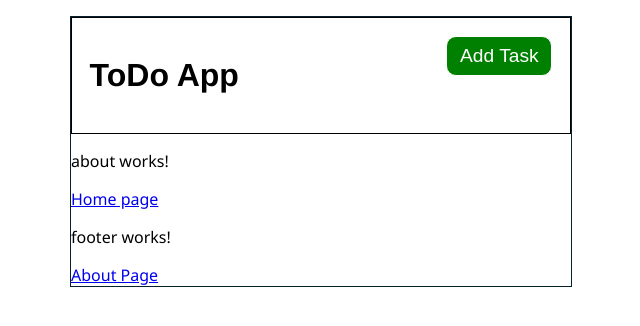
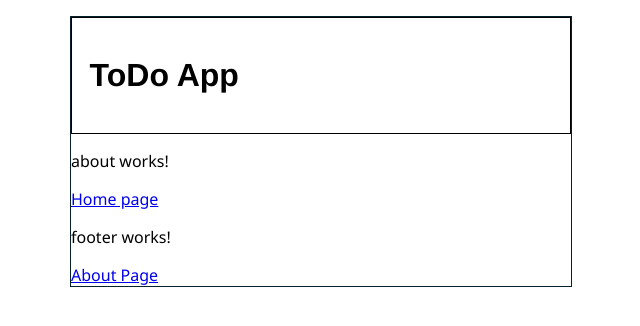
Before and after one commit to david-lafontant/todo-angular, an Angular app: page /about in a window 1280 px wide. Shown: the top 326 px of the page, without its empty margins (319-959 px from the left). Built offline with nearby package versions, Linux system fonts and the light colour scheme.

Commit message:
Add conditional rendering to the button

```diff
--- a/src/app/components/header/header.component.html
+++ b/src/app/components/header/header.component.html
@@ -1,4 +1,4 @@
 <header>
   <h1>{{ title }}</h1>
-  <app-button color="{{showAddTask? 'red': 'green'}}" text="{{showAddTask? 'Close': 'Add Task'}}" (btnClick)="toggleAddTask()"></app-button>
+  <app-button *ngIf="hasRoute('/')"      color="{{showAddTask? 'red': 'green'}}" text="{{showAddTask? 'Close': 'Add Task'}}" (btnClick)="toggleAddTask()"></app-button>
 </header>
```
